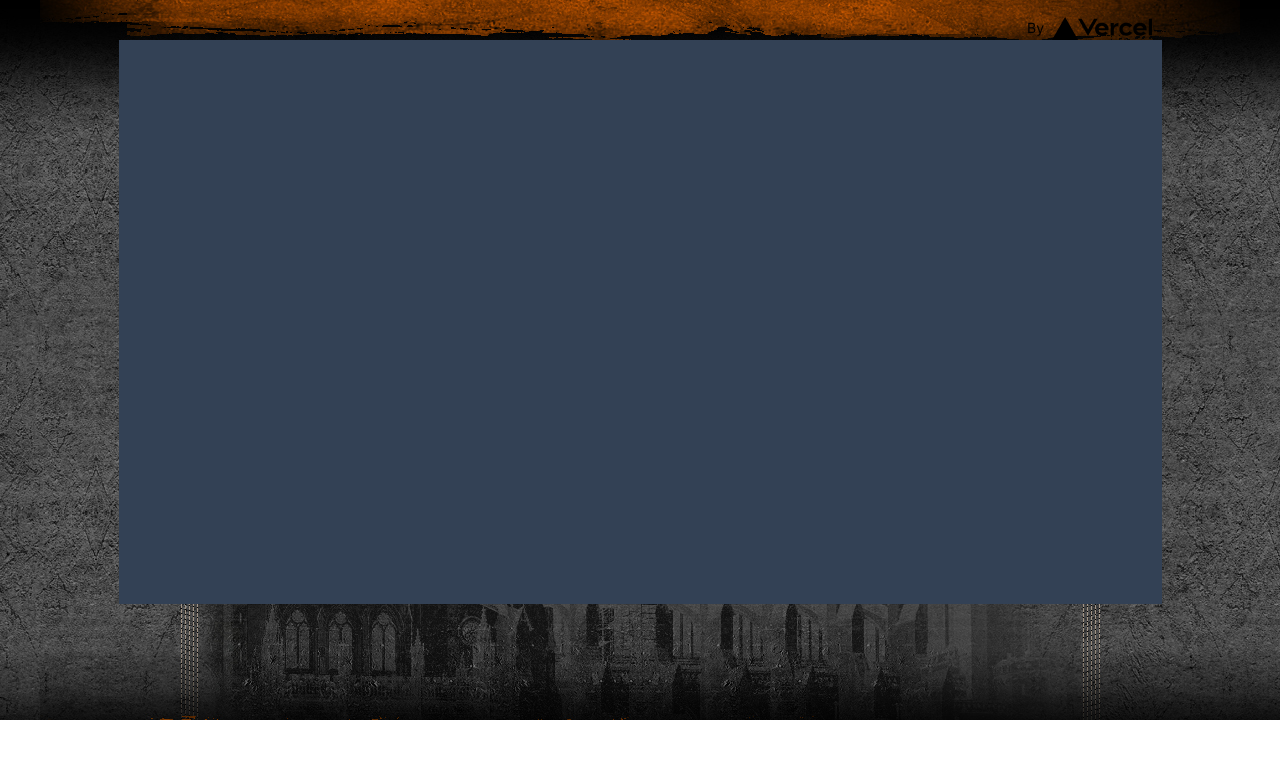
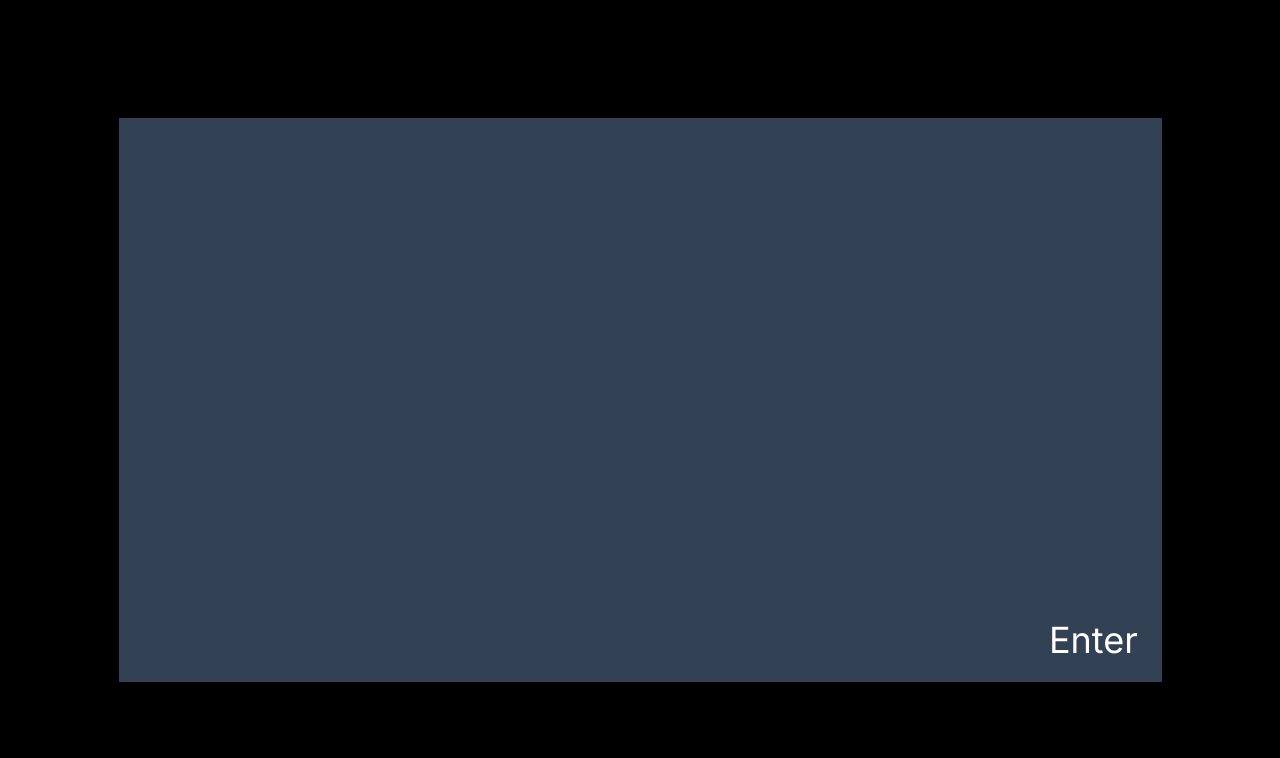
Before and after one commit to andrewnleon/the-gothic-cathedral, a Next.js app: page / in a window 1280 px wide. Shown: the top 758 px of the page. Built offline with nearby package versions, Linux system fonts and the light colour scheme.

Commit message:
updates and kiosk build start

```diff
--- a/package.json
+++ b/package.json
@@ -3,7 +3,7 @@
   "version": "0.1.0",
   "private": true,
   "scripts": {
-    "dev": "next dev --turbo",
+    "dev": "next dev",
     "build": "next build",
     "start": "next start",
     "lint": "next lint",
--- /dev/null
+++ b/src/app/components/SlidingTransition.tsx
@@ -0,0 +1,25 @@
+import React from "react";
+import { motion } from "framer-motion";
+
+export default function SlidingTransition({
+  children,
+  isVisible,
+  onAnimationComplete,
+}: any) {
+  const slideDistance = 300; // Adjust this value for more or less sliding
+
+  return (
+    <motion.div
+      initial={{ y: slideDistance, opacity: 0 }} // Start from below
+      animate={{
+        y: isVisible ? 0 : -slideDistance,
+        opacity: isVisible ? 1 : 0,
+      }} // Slide up to show and slide down to hide
+      exit={{ y: slideDistance, opacity: 0 }} // Slide down on exit
+      transition={{ duration: 0.5, ease: "easeInOut" }}
+      onAnimationComplete={onAnimationComplete}
+    >
+      {children}
+    </motion.div>
+  );
+}
--- a/src/app/globals.css
+++ /dev/null
@@ -1,27 +0,0 @@
-@tailwind base;
-@tailwind components;
-@tailwind utilities;
-
-:root {
-  --foreground-rgb: 0, 0, 0;
-  --background-start-rgb: 214, 219, 220;
-  --background-end-rgb: 255, 255, 255;
-}
-
-@media (prefers-color-scheme: dark) {
-  :root {
-    --foreground-rgb: 255, 255, 255;
-    --background-start-rgb: 0, 0, 0;
-    --background-end-rgb: 0, 0, 0;
-  }
-}
-
-body {
-  color: rgb(var(--foreground-rgb));
-  background: linear-gradient(
-      to bottom,
-      transparent,
-      rgb(var(--background-end-rgb))
-    )
-    rgb(var(--background-start-rgb));
-}
--- a/src/app/layout.tsx
+++ b/src/app/layout.tsx
@@ -1,6 +1,6 @@
 import type { Metadata } from 'next'
 import { Inter } from 'next/font/google'
-import './globals.css'
+import '../styles/app.css'
 
 const inter = Inter({ subsets: ['latin'] })
 
--- a/src/app/page.tsx
+++ b/src/app/page.tsx
@@ -1,43 +1,61 @@
-import { url } from "inspector";
-import Image from "next/image";
+"use client";
+
+import { useEffect, useState } from "react";
+import { AnimatePresence } from "framer-motion";
+import SlidingTransition from "./components/SlidingTransition";
+
+function Section({ isVisible, onNext, children }: any) {
+  const handleClick = () => {
+    onNext(false);
+  };
+
+  return (
+    <SlidingTransition isVisible={isVisible}>
+      <div className={`${isVisible ? "relative flex h-[564px] w-[1043px] bg-slate-700" : ""}`}>
+        <div className="btn-enter absolute bottom-0 right-0 pb-3 pr-5">
+          {isVisible && <button onClick={handleClick}>{children}</button>}
+        </div>
+      </div>
+    </SlidingTransition>
+  );
+}
 
 export default function Home() {
+  const [showIntro, setShowIntro] = useState(true);
+  const [showArchitecture, setShowArchitecture] = useState(false);
+
+  // Handle transitions
+  useEffect(() => {
+    if (!showIntro) {
+      const timer = setTimeout(() => setShowArchitecture(true), 500);
+      return () => clearTimeout(timer);
+    }
+  }, [showIntro]);
+
+  useEffect(() => {
+    if (!showArchitecture) {
+      const timer = setTimeout(() => setShowIntro(true), 500);
+      return () => clearTimeout(timer);
+    }
+  }, [showArchitecture]);
+
   return (
-    <main
-      className="flex h-screen w-screen flex-col items-center justify-between"
-      style={{
-        background: `url('/images/background.jpg') repeat-x top center`,
-        objectFit: "contain",
-      }}
-    >
-      {/* Header */}
-      <div className="z-10 w-full max-w-5xl items-center justify-between text-sm lg:flex">
-        <p className="fixed left-0 top-0 flex w-full justify-center border-b pb-6 pt-8 backdrop-blur-2xl lg:static lg:w-auto" />
-        <div className="fixed bottom-0 left-0 flex h-48 w-full items-end justify-center bg-gradient-to-t from-white via-white lg:static lg:h-auto lg:w-auto lg:bg-none dark:from-black dark:via-black">
-          <a
-            className="pointer-events-none flex place-items-center gap-2 p-8 lg:pointer-events-auto lg:p-0"
-            href="https://vercel.com?utm_source=create-next-app&utm_medium=appdir-template&utm_campaign=create-next-app"
-            target="_blank"
-            rel="noopener noreferrer"
-          >
-            By{" "}
-            <Image
-              src="/vercel.svg"
-              alt="Vercel Logo"
-              className="dark:invert"
-              width={100}
-              height={24}
-              priority
-            />
-          </a>
-        </div>
+    <main className="flex h-screen w-screen flex-col items-center justify-between overflow-hidden">
+      <div className="relative z-[10] flex flex-grow items-center justify-center">
+        <AnimatePresence mode="sync">
+          {showIntro && (
+            <Section isVisible={showIntro} onNext={setShowIntro}>
+              Enter
+            </Section>
+          )}
+          {showArchitecture && (
+            <Section isVisible={showArchitecture} onNext={setShowArchitecture}>
+              Architecture
+            </Section>
+          )}
+          {/* Additional sections can be added here similarly */}
+        </AnimatePresence>
       </div>
-
-      {/* Body */}
-      <div className="relative z-[10] -mt-[8.3rem] flex h-[564px] w-[1043px] bg-slate-700"></div>
-
-      {/* Footer */}
-      <div className="grid w-full bg-white p-10 text-center lg:mb-0 lg:grid-cols-4 lg:text-left"></div>
     </main>
   );
 }
--- /dev/null
+++ b/src/styles/app.css
@@ -0,0 +1,25 @@
+@tailwind base;
+@tailwind components;
+@tailwind utilities;
+@layer base {
+  body {
+    @apply bg-black;
+  }
+}
+@layer components {
+  .btn-enter {
+    @apply hover:btn-glow scale-90 text-5xl uppercase text-white transition hover:scale-105 hover:text-primary;
+  }
+  @keyframes text-glow {
+    0%, 100% {
+      text-shadow: 0 0 8px #ffac43, 0 0 10px #ffac43, 0 0 12px #ffac43;
+    }
+    50% {
+      text-shadow: 0 0 4px #ffac43, 0 0 6px #ffac43, 0 0 8px #ffac43;
+    }
+  }
+  .btn-glow {
+    @apply text-white;
+    animation: text-glow 2s ease-in-out infinite;
+  }
+}/*# sourceMappingURL=app.css.map */
--- /dev/null
+++ b/src/styles/app.scss
@@ -0,0 +1,40 @@
+@tailwind base;
+@tailwind components;
+@tailwind utilities;
+
+$primary: #7B3B07;
+$secondary: #ffac43;
+$tertiary: #454545;
+$accent: #79A9C3;
+
+@layer base {
+  body {
+    @apply bg-black;
+  }
+}
+
+@layer components {
+  .btn-enter {
+    @apply hover:btn-glow scale-90 text-5xl uppercase text-white transition hover:scale-105 hover:text-primary;
+  }
+
+  @keyframes text-glow {
+    0%,
+    100% {
+      text-shadow:
+        0 0 8px $secondary,
+        0 0 10px $secondary,
+        0 0 12px $secondary;
+    }
+    50% {
+      text-shadow:
+        0 0 4px $secondary,
+        0 0 6px $secondary,
+        0 0 8px $secondary;
+    }
+  }
+  .btn-glow {
+    @apply text-white;
+    animation: text-glow 2s ease-in-out infinite;
+  }
+}
--- a/tailwind.config.ts
+++ b/tailwind.config.ts
@@ -1,20 +1,77 @@
-import type { Config } from 'tailwindcss'
+import type { Config } from "tailwindcss";
 
 const config: Config = {
   content: [
-    './src/pages/**/*.{js,ts,jsx,tsx,mdx}',
-    './src/components/**/*.{js,ts,jsx,tsx,mdx}',
-    './src/app/**/*.{js,ts,jsx,tsx,mdx}',
+    "./src/components/**/*.{js,ts,jsx,tsx,mdx}",
+    "./src/app/**/*.{js,ts,jsx,tsx,mdx}",
   ],
   theme: {
     extend: {
-      backgroundImage: {
-        'gradient-radial': 'radial-gradient(var(--tw-gradient-stops))',
-        'gradient-conic':
-          'conic-gradient(from 180deg at 50% 50%, var(--tw-gradient-stops))',
+      utilities: {
+        ".no-scroll": {
+          overflow: "hidden",
+          position: "fixed", // This helps especially on iOS devices
+          width: "100%", // To prevent width changes when the scrollbar disappears
+        },
+      },
+      fontFamily: {
+        primary: ["Roboto", "sans-serif"], // Roboto as the primary, sans-serif as the fallback.
+      },
+      backgroundColor: {
+        body: "#000", // Your body background color
+      },
+      colors: {
+        primary: {
+          DEFAULT: "#7B3B07",
+        },
+        secondary: {
+          DEFAULT: "#0A0A0A",
+        },
+        tertiary: {
+          DEFAULT: "#454545",
+        },
+        accent: {
+          DEFAULT: "#79A9C3",
+        },
+      },
+      fontSize: {
+        // Custom font sizes matching your base styles
+        "7xl": "56px",
+        "6xl": "48px",
+        "5xl": "40px",
+        "4xl": "32px",
+        "3xl": "24px",
+        "2xl": "20px",
+      },
+      lineHeight: {
+        tight: "0.875", // Default is usually around 1.25
+        normal: "1.5", // Default is usually 1.5
+        relaxed: "1.75", // Default is usually around 1.625
+      },
+      fontWeight: {
+        light: "300",
+      },
+      letterSpacing: {
+        wide: "0.7px",
+      },
+      container: {
+        center: true, // this centers the container horizontally
+        screens: {
+          sm: "100%",
+          md: "100%",
+          lg: "1024px",
+          xl: "1280px",
+        },
+        // Here, we use padding to handle the responsive nature of the container
+        padding: {
+          DEFAULT: "1rem",
+          sm: "2rem",
+          lg: "4rem",
+          xl: "5rem",
+        },
       },
     },
   },
   plugins: [],
-}
-export default config
+};
+export default config;
```
Also changed, not shown: 2 other files (tests, documents, lock files or other folders).
